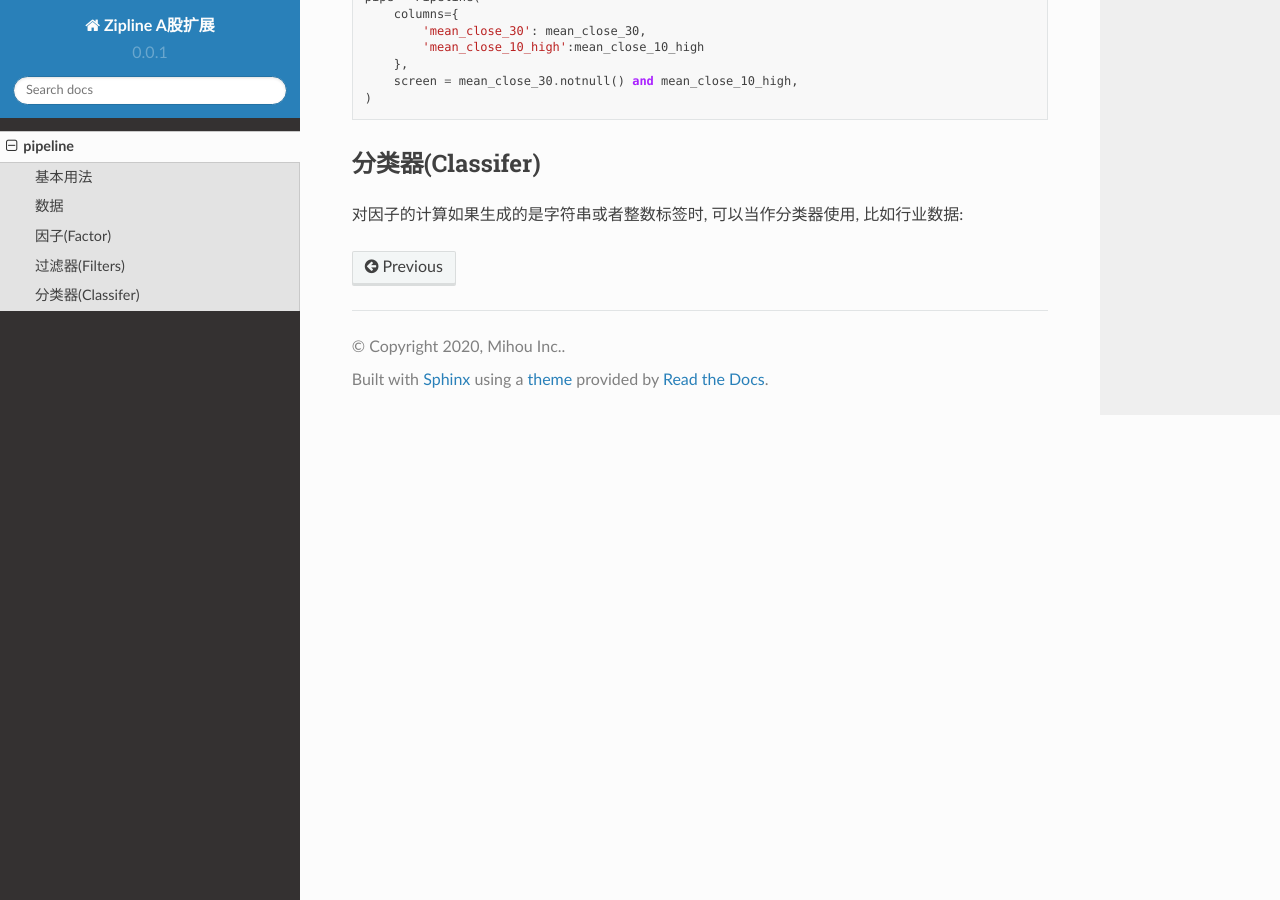
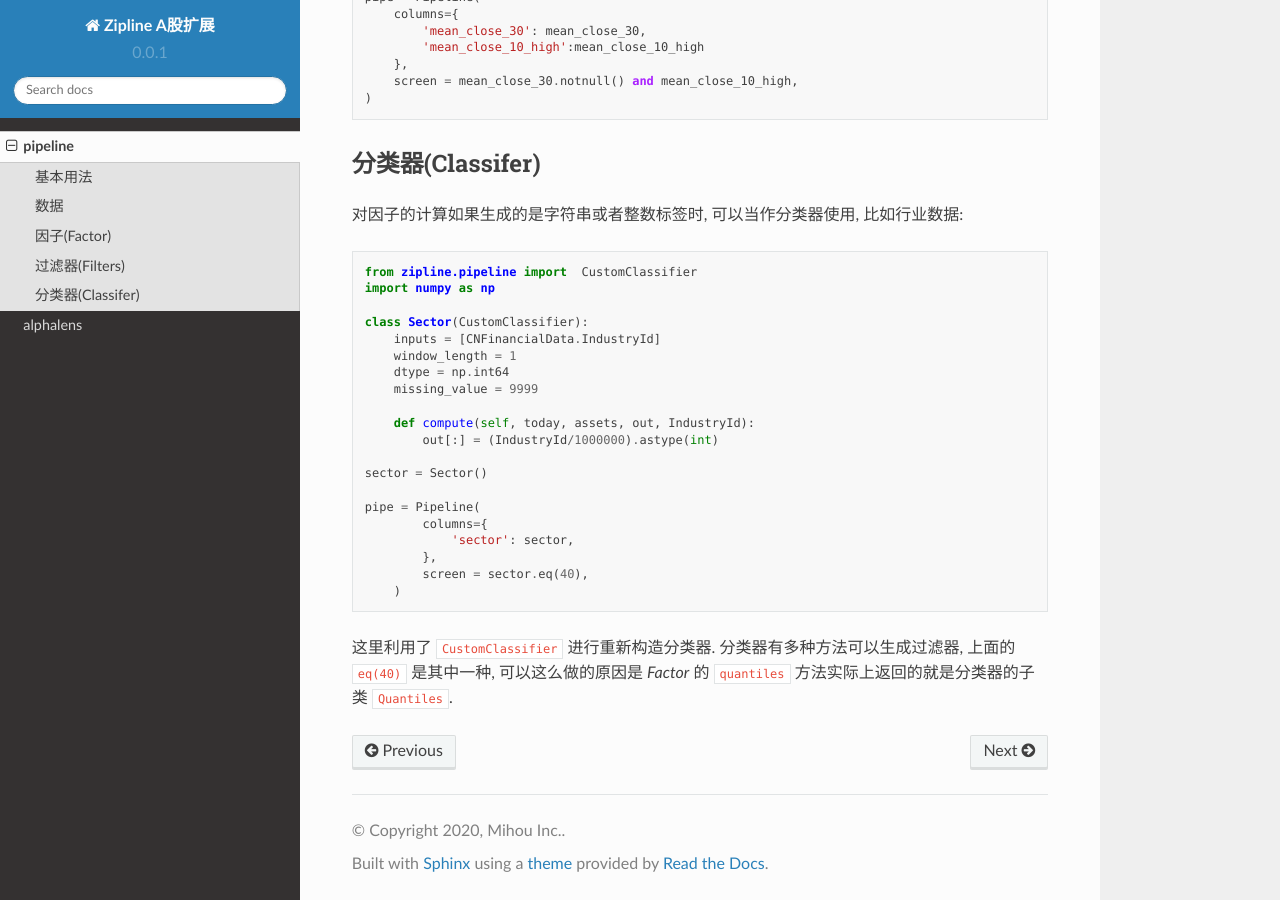
Before and after one commit to wmding/zipline-extensions-cn, a Sphinx documentation site: the page built from docs/source/pipeline.rst, in a window 1280 px wide and 900 px high, scrolled down 3658 px. Built offline with Sphinx 7.4.7 and the Read the Docs theme 2.0.0, drawn with Linux system fonts in a browser that asks for light colours; the version number is read from the project's files by our own code.

Commit message:
DOCS: pipeline相关文档

```diff
--- a/docs/source/index.rst
+++ b/docs/source/index.rst
@@ -44,3 +44,4 @@
    :maxdepth: 2
 
    pipeline
+   alphalens
--- a/docs/source/pipeline.rst
+++ b/docs/source/pipeline.rst
@@ -200,3 +200,30 @@ pipeline
 ==================
 
 对因子的计算如果生成的是字符串或者整数标签时, 可以当作分类器使用, 比如行业数据:
+
+.. code-block:: python
+
+    from zipline.pipeline import  CustomClassifier
+    import numpy as np
+
+    class Sector(CustomClassifier):
+        inputs = [CNFinancialData.IndustryId]
+        window_length = 1
+        dtype = np.int64
+        missing_value = 9999
+
+        def compute(self, today, assets, out, IndustryId):
+            out[:] = (IndustryId/1000000).astype(int)
+
+    sector = Sector()
+
+    pipe = Pipeline(
+            columns={
+                'sector': sector,
+            },
+            screen = sector.eq(40),
+        )
+
+这里利用了 ``CustomClassifier`` 进行重新构造分类器.
+分类器有多种方法可以生成过滤器, 上面的 ``eq(40)`` 是其中一种, 可以这么做的原因是
+*Factor* 的 ``quantiles`` 方法实际上返回的就是分类器的子类 ``Quantiles``.
```
Also changed, not shown: docs/source/alphalens.rst (added, +103 -0 lines).
